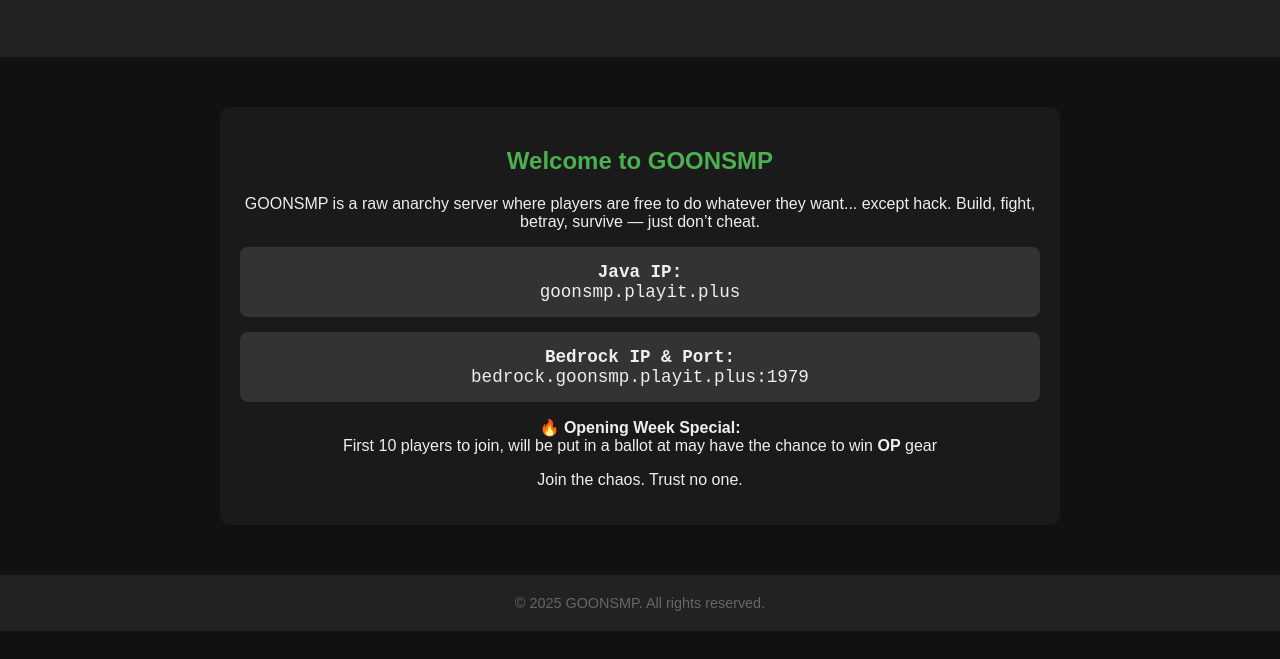
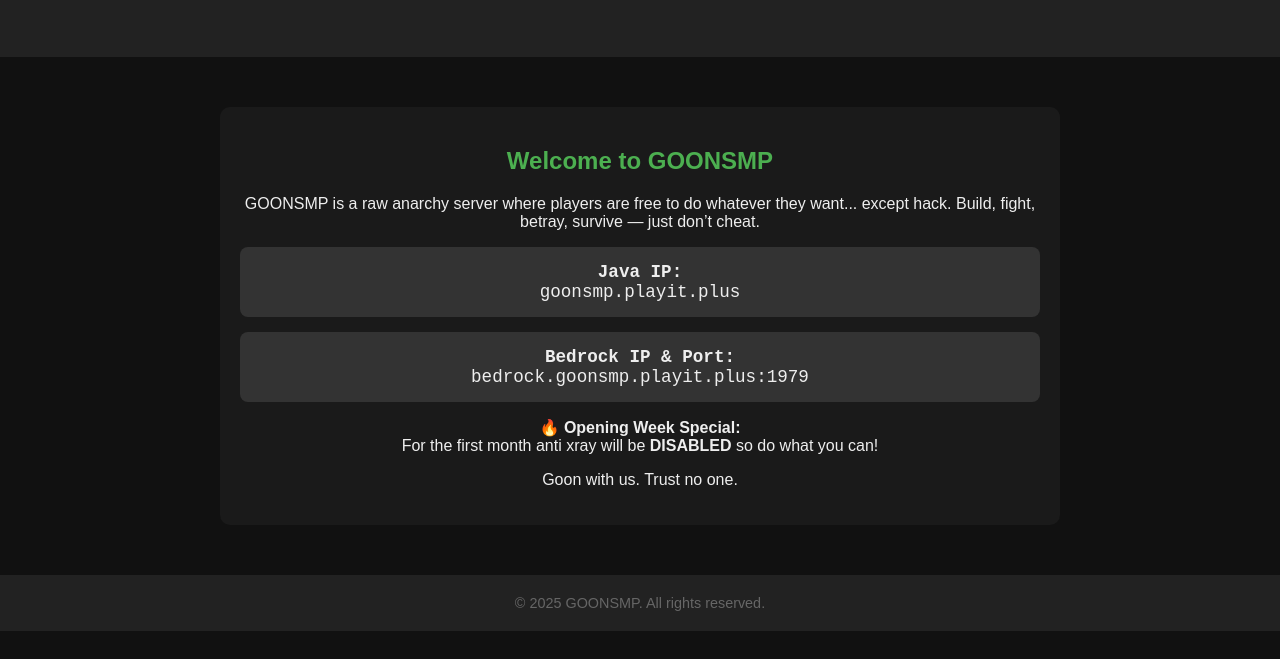
Before and after one commit to Anarxyfr/anarxyfr.github.io, a plain HTML site: page index.html in a window 1280 px wide. Shown: the part 141-800 px from the top of the page. Drawn offline with Linux system fonts and the light colour scheme.

Commit message:
Update index.html

```diff
--- a/index.html
+++ b/index.html
@@ -72,9 +72,9 @@
     </div>
 
     <p><strong>🔥 Opening Week Special:</strong><br>
-    First 10 players to join, will be put in a ballot at may have the chance to win <strong>OP</strong> gear</p>
+    For the first month anti xray will be <strong>DISABLED</strong> so do what you can!</p>
 
-    <p>Join the chaos. Trust no one.</p>
+    <p>Goon with us. Trust no one.</p>
   </section>
 
   <footer>
```
